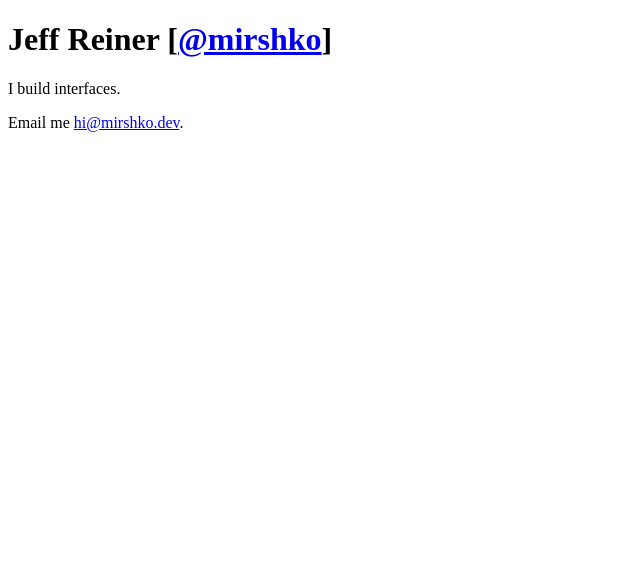
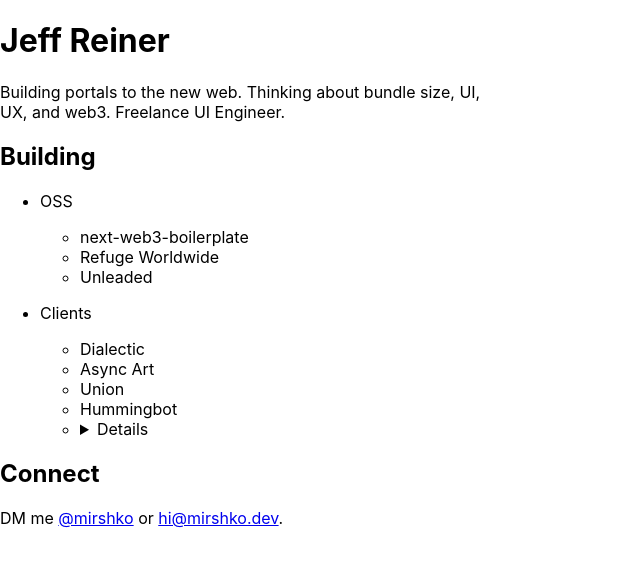
Before and after one commit to mirshko/dotdev, a plain HTML site: page index.html in a window 1280 px wide. Shown: the whole page, without its empty margins (0-640 px from the left). Drawn offline with Linux system fonts and the light colour scheme.

Commit message:
Working on a refresh of main site

```diff
--- a/index.html
+++ b/index.html
@@ -5,12 +5,62 @@
     <meta http-equiv="X-UA-Compatible" content="IE=edge" />
     <meta name="viewport" content="width=device-width, initial-scale=1.0" />
     <title>mirshko.dev</title>
+    <link rel="stylesheet" href="styles.css" />
   </head>
+
   <body>
-    <h1>Jeff Reiner [<a href="https://twitter.com/mirshko">@mirshko</a>]</h1>
+    <header>
+      <h1>Jeff Reiner</h1>
+    </header>
 
-    <p>I build interfaces.</p>
+    <main>
+      <section>
+        <p>
+          Building portals to the new web. Thinking about bundle size, UI, UX,
+          and web3. Freelance UI Engineer.
+        </p>
+      </section>
 
-    <p>Email me <a href="mailto:hi@mirshko.dev">hi@mirshko.dev</a>.</p>
+      <section>
+        <h2>Building</h2>
+
+        <ul>
+          <li>
+            <p>OSS</p>
+
+            <ul>
+              <li>next-web3-boilerplate</li>
+              <li>Refuge Worldwide</li>
+              <li>Unleaded</li>
+            </ul>
+          </li>
+
+          <li>
+            <p>Clients</p>
+
+            <ul>
+              <li>Dialectic</li>
+              <li>Async Art</li>
+              <li>Union</li>
+              <li>Hummingbot</li>
+              <li>
+                <details>
+                  MetaMoneyMarket, dYdX, ConsenSys, SportX, Centrifuge, Balance
+                </details>
+              </li>
+            </ul>
+          </li>
+        </ul>
+      </section>
+
+      <section>
+        <h2>Connect</h2>
+
+        <p>
+          DM me <a href="https://twitter.com/mirshko">@mirshko</a> or
+          <a href="mailto:hi@mirshko.dev">hi@mirshko.dev</a>.
+        </p>
+      </section>
+    </main>
   </body>
 </html>
--- /dev/null
+++ b/styles.css
@@ -0,0 +1,13 @@
+html {
+  font-family: -apple-system, BlinkMacSystemFont, "Segoe UI", Roboto, Oxygen,
+    Ubuntu, Cantarell, "Open Sans", "Helvetica Neue", sans-serif;
+  font-size: 1rem;
+}
+
+body {
+  margin: 0;
+}
+
+main {
+  max-width: 32rem;
+}
```
